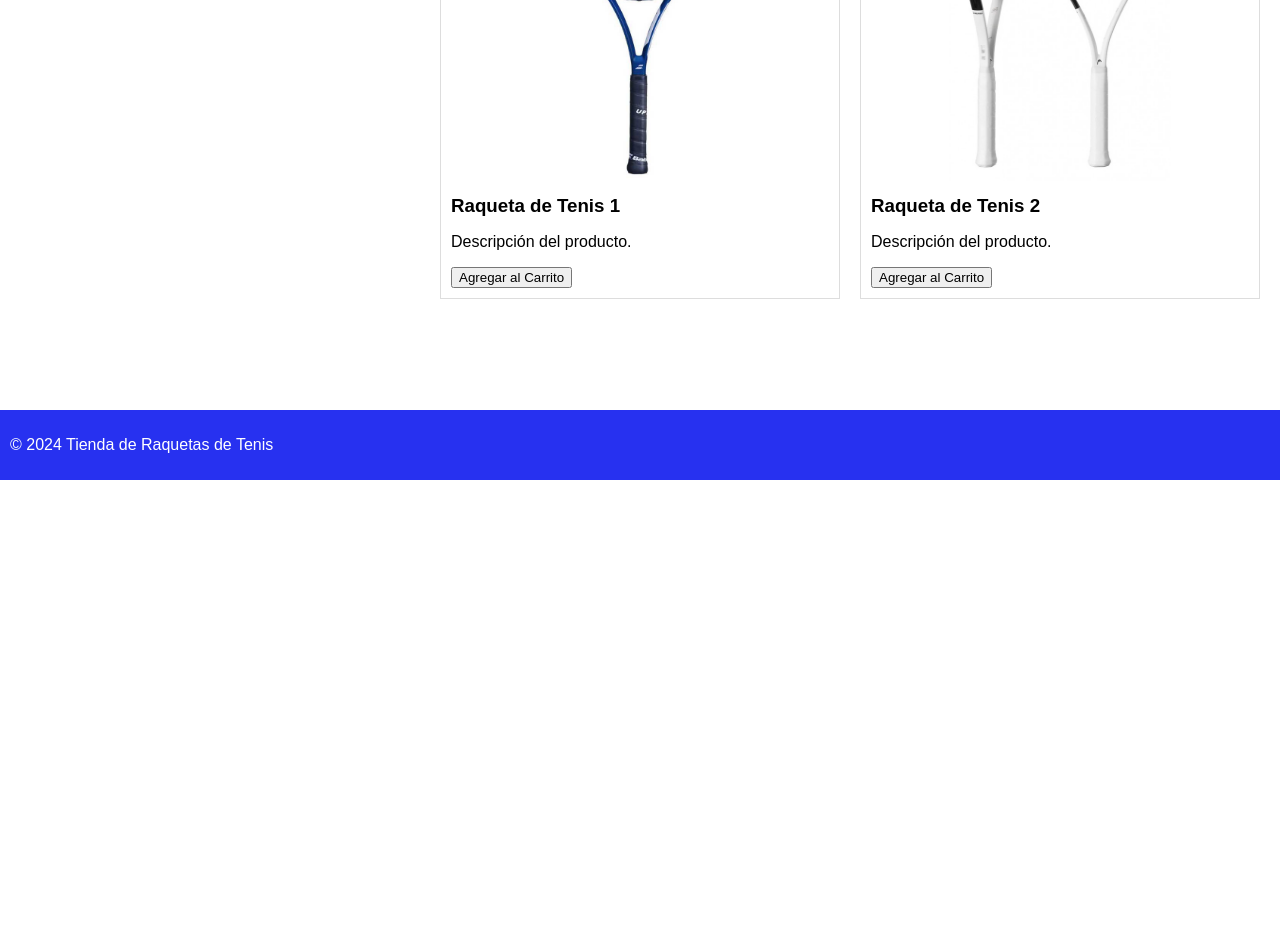
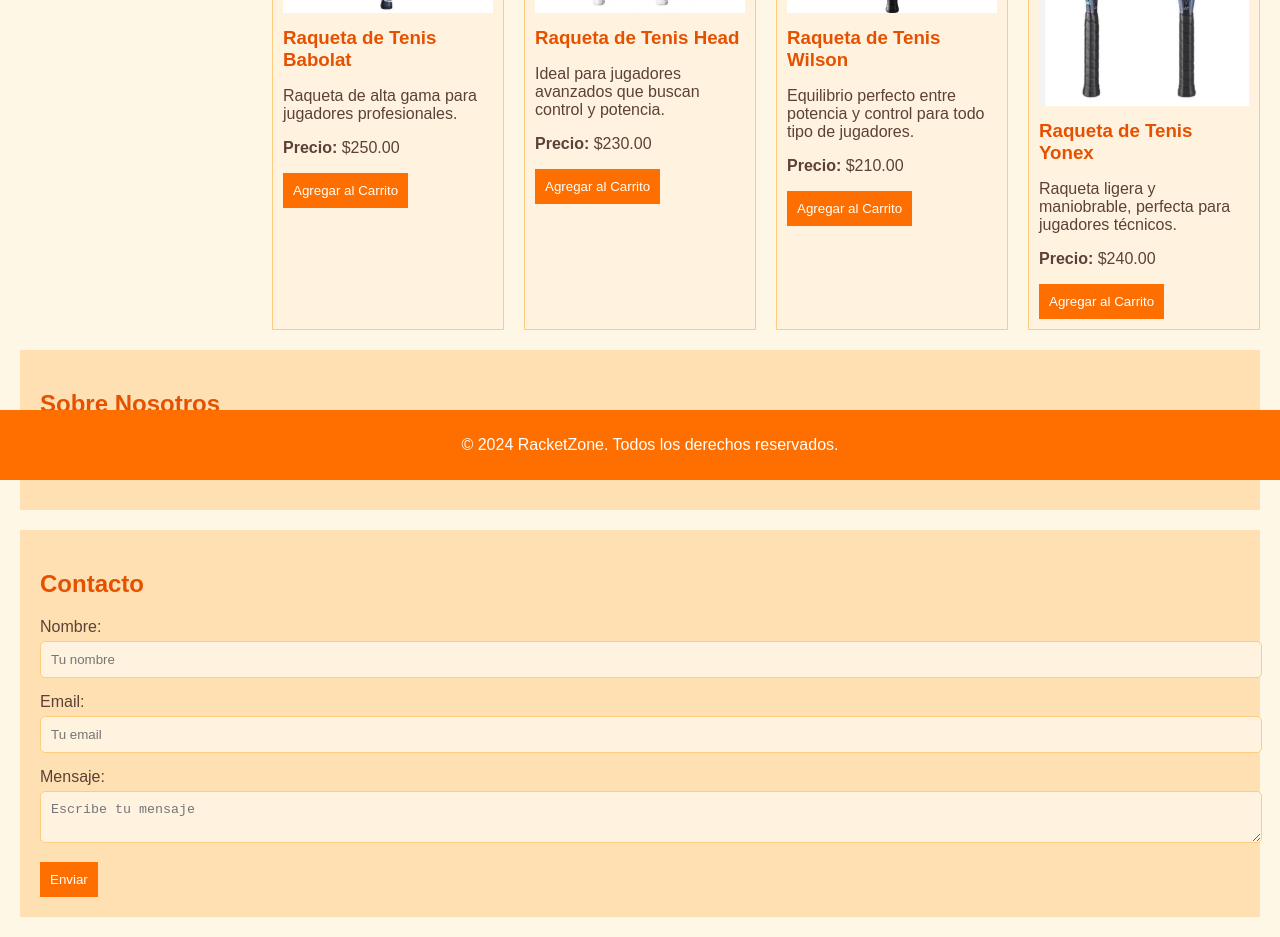
Before and after one commit to etec-integration-project/etec-pi-2024-frontend-bauti712, a React (Create React App) app: page / in a window 1280 px wide. Shown: the part 320-1257 px from the top of the page. Before the commit the page ends 800 px from the top, so only its background shows below. Built offline with nearby package versions, Linux system fonts and the light colour scheme.

Commit message:
Front actualizado

```diff
--- a/src/App.css
+++ b/src/App.css
@@ -4,10 +4,11 @@
   margin: 0;
   padding: 0;
   box-sizing: border-box;
+  background-color: #fff7e6; /* Fondo suave con tono claro de naranja */
 }
 
 header {
-  background-color: #2731f0;
+  background-color: #ff6f00; /* Naranja intenso para la cabecera */
   color: #fff;
   padding: 20px;
   display: flex;
@@ -35,9 +36,13 @@
   text-decoration: none;
 }
 
+nav ul li a:hover {
+  text-decoration: underline; /* Subrayado al pasar el ratón */
+}
+
 .iconos img {
-  width: 30px; /* ajustar tamaño de las imágenes */
-  margin-left: 10px; /* añadir un poco de espacio entre las imágenes */
+  width: 30px; /* Ajustar tamaño de las imágenes */
+  margin-left: 10px; /* Añadir un poco de espacio entre las imágenes */
 }
 
 main {
@@ -51,8 +56,14 @@
 }
 
 .producto {
-  border: 1px solid #ddd;
+  border: 1px solid #ffcc80; /* Borde con tono suave de naranja */
   padding: 10px;
+  background-color: #fff3e0; /* Fondo claro para los productos */
+  transition: transform 0.3s ease;
+}
+
+.producto:hover {
+  transform: scale(1.05); /* Efecto de aumento al pasar el ratón */
 }
 
 .producto img {
@@ -61,13 +72,89 @@
 
 .producto h3 {
   margin: 10px 0;
+  color: #e65100; /* Título con naranja más oscuro */
+}
+
+.producto p {
+  color: #5d4037; /* Texto descriptivo en marrón suave */
+}
+
+.producto button {
+  background-color: #ff6f00; /* Botón naranja intenso */
+  color: #fff;
+  border: none;
+  padding: 10px;
+  cursor: pointer;
+  transition: background-color 0.3s ease;
+}
+
+.producto button:hover {
+  background-color: #e65100; /* Botón cambia a naranja más oscuro al pasar el ratón */
+}
+
+.about {
+  background-color: #ffe0b2; /* Fondo de la sección "Sobre Nosotros" */
+  padding: 20px;
+  margin-top: 20px;
+}
+
+.about h2 {
+  color: #e65100;
+}
+
+.about p {
+  color: #5d4037;
+}
+
+.contacto {
+  background-color: #ffe0b2; /* Fondo de la sección de contacto */
+  padding: 20px;
+  margin-top: 20px;
+}
+
+.contacto h2 {
+  color: #e65100;
+}
+
+.contacto form div {
+  margin-bottom: 15px;
+}
+
+.contacto label {
+  display: block;
+  color: #5d4037;
+  margin-bottom: 5px;
+}
+
+.contacto input[type="text"],
+.contacto input[type="email"],
+.contacto textarea {
+  width: 100%;
+  padding: 10px;
+  border: 1px solid #ffcc80; /* Borde suave en naranja */
+  border-radius: 5px;
+  background-color: #fff3e0;
+}
+
+.contacto button {
+  background-color: #ff6f00; /* Botón naranja intenso */
+  color: #fff;
+  border: none;
+  padding: 10px;
+  cursor: pointer;
+  transition: background-color 0.3s ease;
+}
+
+.contacto button:hover {
+  background-color: #e65100; /* Botón cambia a naranja más oscuro al pasar el ratón */
 }
 
 footer {
-  background-color: #2731f0;
+  background-color: #ff6f00; /* Naranja intenso para el pie de página */
   color: #fff;
   padding: 10px;
   position: fixed;
   bottom: 0;
   width: 100%;
+  text-align: center; /* Centrar el texto del pie de página */
 }
--- a/src/App.js
+++ b/src/App.js
@@ -2,6 +2,8 @@
 import './App.css';
 import babolat from "./imagenes/babolat.jpg";
 import head from "./imagenes/head.jpg";
+import wilson from "./imagenes/wilson.jpg";
+import yonex from "./imagenes/yonex.jpg";
 import carro from "./imagenes/carro.png";
 import user from "./imagenes/user.png";
 
@@ -9,12 +11,14 @@
   return (
     <div className="App">
       <header>
-        <h1>Tienda de Raquetas de Tenis</h1>
+        <h1>RacketZone</h1>
         <nav>
           <ul>
             <li><a href="/">Inicio</a></li>
             <li><a href="/productos">Productos</a></li>
             <li><a href="/carrito">Carrito</a></li>
+            <li><a href="/contacto">Contacto</a></li>
+            <li><a href="/nosotros">Nosotros</a></li>
           </ul>
           <div className="iconos">
             <img src={carro} alt="Carrito" />
@@ -25,27 +29,65 @@
       <main>
         <section className="productos">
           <h2>Productos Destacados</h2>
-          {/* Aquí se listarían los productos destacados */}
-
           <div className="producto producto-1">
-            <img src={babolat} alt="Raqueta 1" />
-            <h3>Raqueta de Tenis 1</h3>
-            <p>Descripción del producto.</p>
+            <img src={babolat} alt="Raqueta Babolat" />
+            <h3>Raqueta de Tenis Babolat</h3>
+            <p>Raqueta de alta gama para jugadores profesionales.</p>
+            <p><strong>Precio:</strong> $250.00</p>
             <button>Agregar al Carrito</button>
           </div>
 
           <div className="producto producto-2">
-            <img src={head} alt="Raqueta 1" />
-            <h3>Raqueta de Tenis 2</h3>
-            <p>Descripción del producto.</p>
+            <img src={head} alt="Raqueta Head" />
+            <h3>Raqueta de Tenis Head</h3>
+            <p>Ideal para jugadores avanzados que buscan control y potencia.</p>
+            <p><strong>Precio:</strong> $230.00</p>
             <button>Agregar al Carrito</button>
           </div>
 
-          {/* Se pueden agregar más productos */}
+          <div className="producto producto-3">
+            <img src={wilson} alt="Raqueta Wilson" />
+            <h3>Raqueta de Tenis Wilson</h3>
+            <p>Equilibrio perfecto entre potencia y control para todo tipo de jugadores.</p>
+            <p><strong>Precio:</strong> $210.00</p>
+            <button>Agregar al Carrito</button>
+          </div>
+
+          <div className="producto producto-4">
+            <img src={yonex} alt="Raqueta Yonex" />
+            <h3>Raqueta de Tenis Yonex</h3>
+            <p>Raqueta ligera y maniobrable, perfecta para jugadores técnicos.</p>
+            <p><strong>Precio:</strong> $240.00</p>
+            <button>Agregar al Carrito</button>
+          </div>
+        </section>
+
+        <section className="about">
+          <h2>Sobre Nosotros</h2>
+          <p>Somos una tienda especializada en raquetas de tenis, ofreciendo productos de alta calidad para todos los niveles de juego. Nuestro objetivo es brindar a nuestros clientes las mejores herramientas para mejorar su desempeño en la cancha.</p>
+        </section>
+
+        <section className="contacto">
+          <h2>Contacto</h2>
+          <form>
+            <div>
+              <label>Nombre:</label>
+              <input type="text" name="nombre" placeholder="Tu nombre" />
+            </div>
+            <div>
+              <label>Email:</label>
+              <input type="email" name="email" placeholder="Tu email" />
+            </div>
+            <div>
+              <label>Mensaje:</label>
+              <textarea name="mensaje" placeholder="Escribe tu mensaje"></textarea>
+            </div>
+            <button type="submit">Enviar</button>
+          </form>
         </section>
       </main>
       <footer>
-        <p>&copy; 2024 Tienda de Raquetas de Tenis</p>
+        <p>&copy; 2024 RacketZone. Todos los derechos reservados.</p>
       </footer>
     </div>
   );
```
Also changed, not shown: src/imagenes/wilson.jpg (added), src/imagenes/yonex.jpg (added).
